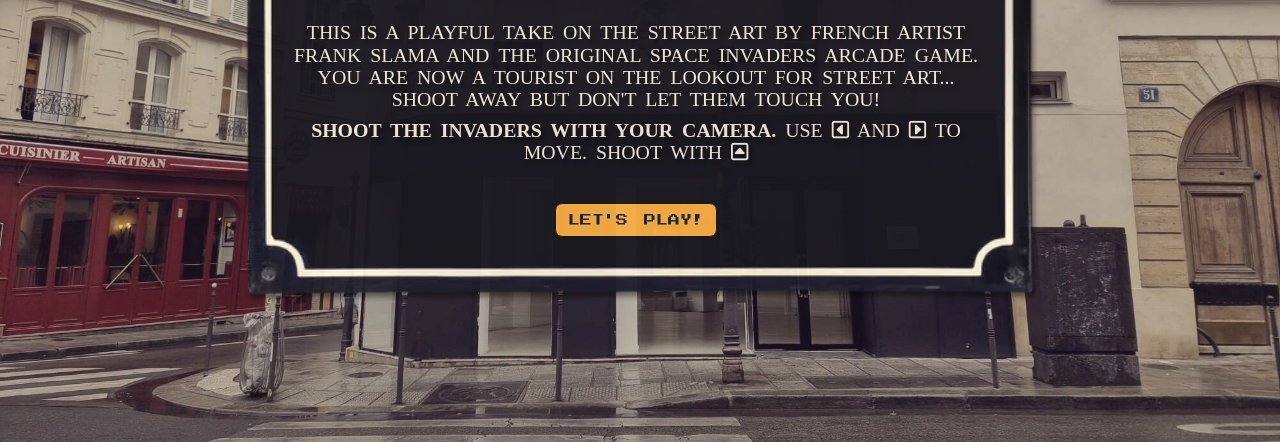
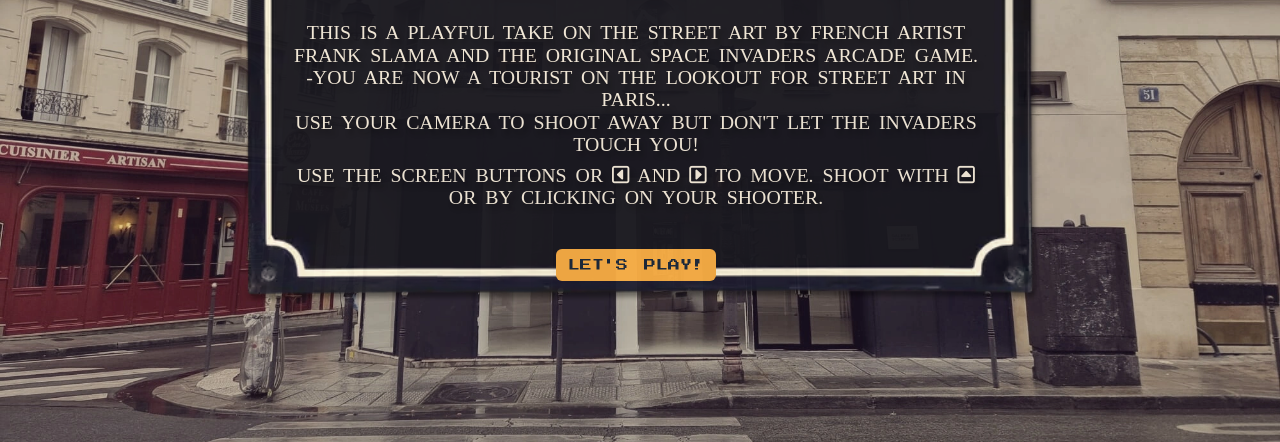
Before and after one commit to osoriomica/invaders, a website: page index.html in a window 1280 px wide. Shown: the part 302-744 px from the top of the page. Drawn offline with nearby package versions, Linux system fonts and the light colour scheme; a web font is replaced by a local one.

Commit message:
Edit to welcome text on homepage

```diff
--- a/index.html
+++ b/index.html
@@ -56,13 +56,12 @@
                 <div class="center-align text-center">
                     <h1>Welcome to Urban Invaders!</h1>
                     <p>This is a playful take on the street art by French artist Frank Slama and <wbr>the original Space
-                            Invaders arcade game.<br>You are now a tourist on the lookout for street art... Shoot away but
-                        don't let them touch
-                        you!</p>
-                    <p><strong>Shoot the invaders with your camera.</strong> Use <i
-                            class="fa-regular fa-square-caret-left"></i> and <i
-                            class="fa-regular fa-square-caret-right"></i> to move.
-                        Shoot with <i class="fa-regular fa-square-caret-up"></i>
+                        Invaders arcade game. <wbr>-You are now a tourist on the lookout for street art in Paris...
+                        <br>Use your camera to shoot away but don't let the invaders touch you!
+                    </p>
+                    <p>Use the screen buttons or <wbr><i class="fa-regular fa-square-caret-left"></i> and
+                        <i class="fa-regular fa-square-caret-right"></i> to move.
+                        <wbr>Shoot with <i class="fa-regular fa-square-caret-up"></i> or by clicking on your shooter.
                     </p>
                     <a href="invaders.html" class="btn play-btn ">Let's play!</a>
                 </div>
```
